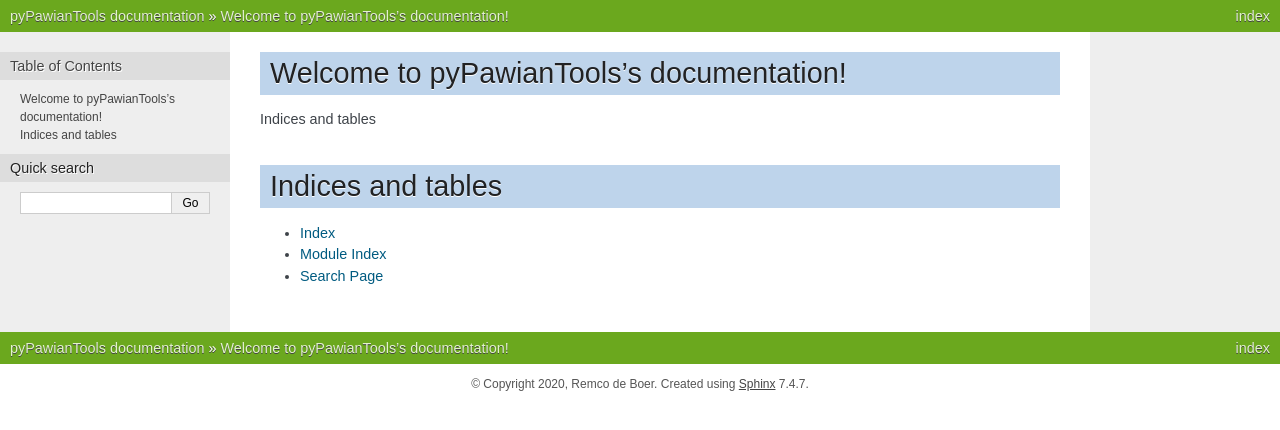
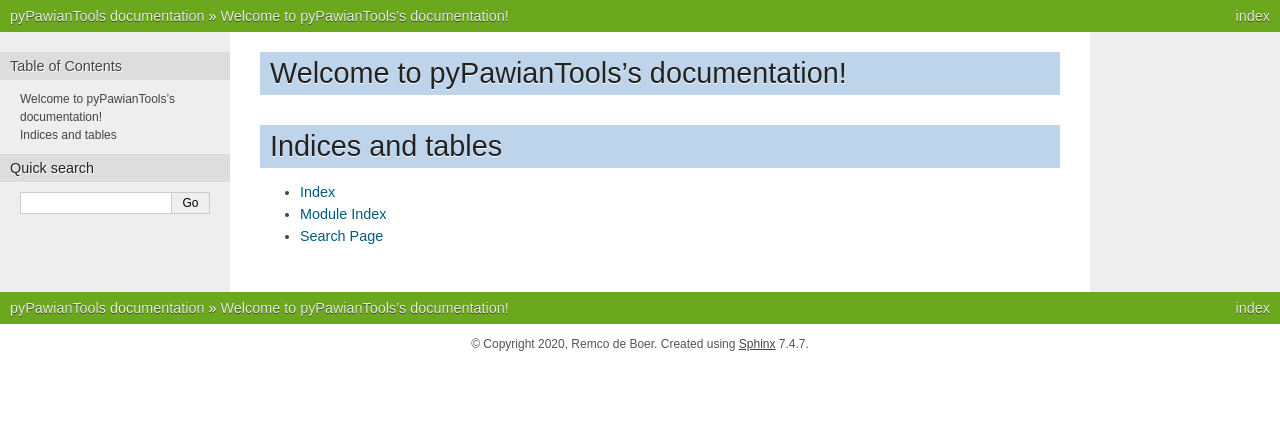
Before and after one commit to RUB-EP1/pawian-tools, a Sphinx documentation site: the page built from docs/index.rst, in a window 1280 px wide. Shown: the top 430 px of the page. Built offline with Sphinx 7.4.7, drawn with Linux system fonts in a browser that asks for light colours; pages that are not in the unit, such as notebooks, are missing from menus.

Commit message:
docs: cleanup main page

```diff
--- a/docs/index.rst
+++ b/docs/index.rst
@@ -2,12 +2,9 @@ Welcome to pyPawianTools's documentation!
 =========================================
 
 .. toctree::
-   :maxdepth: 2
-   :caption: Contents:
+   :maxdepth: 4
 
    modules
-
-Indices and tables
 
 
 Indices and tables
```
